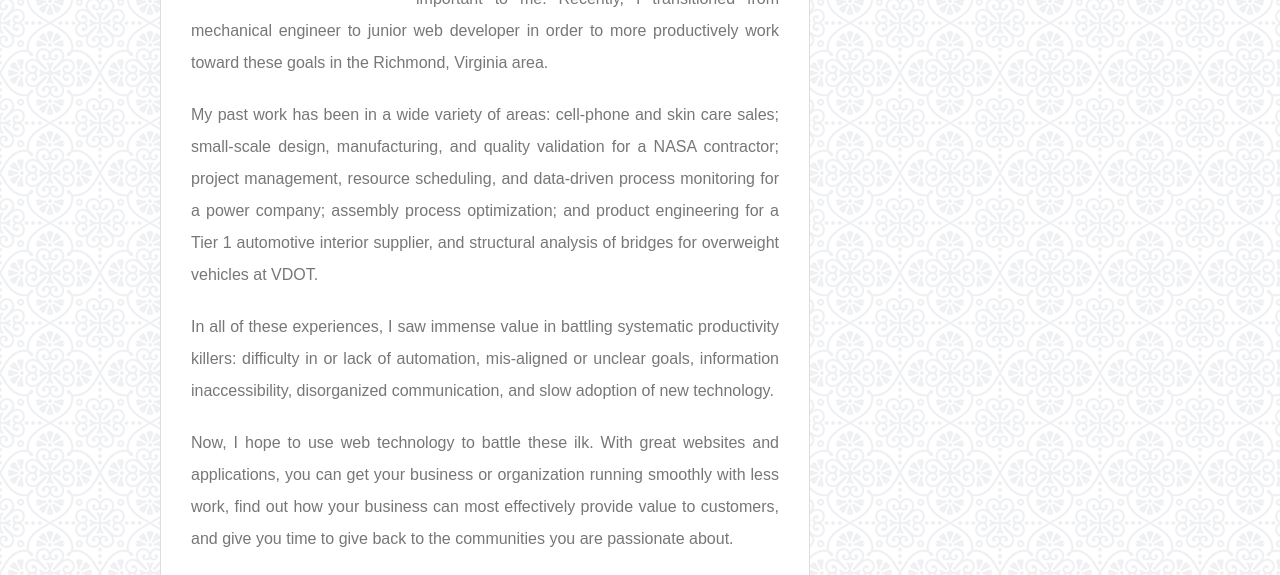
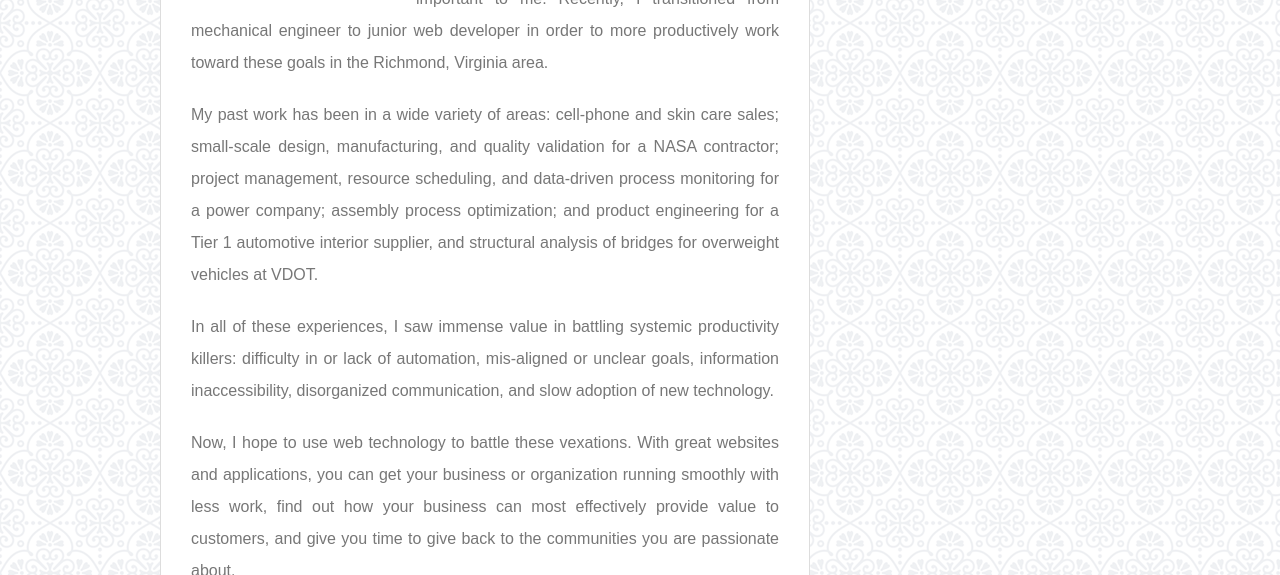
Before and after one commit to NA-Dev/basic_portfolio, a plain HTML site: page index.html in a window 1280 px wide. Shown: the part 377-952 px from the top of the page. Drawn offline with Linux system fonts and the light colour scheme.

Commit message:
changed a word, it did not mean what I thought it did

```diff
--- a/index.html
+++ b/index.html
@@ -39,10 +39,10 @@
                 My past work has been in a wide variety of areas: cell-phone and skin care sales; small-scale design, manufacturing, and quality validation for a NASA contractor; project management, resource scheduling, and data-driven process monitoring for a power company; assembly process optimization; and product engineering for a Tier 1 automotive interior supplier, and structural analysis of bridges for overweight vehicles at VDOT.
             </p>
             <p>
-                In all of these experiences, I saw immense value in battling <i>systematic</i> productivity killers: difficulty in or lack of automation, mis-aligned or unclear goals, information inaccessibility, disorganized communication, and slow adoption of new technology.
+                In all of these experiences, I saw immense value in battling <i>systemic</i> productivity killers: difficulty in or lack of automation, mis-aligned or unclear goals, information inaccessibility, disorganized communication, and slow adoption of new technology.
             </p>
             <p>
-                Now, I hope to use web technology to battle these ilk. With great websites and applications, you can get your business or organization running smoothly with less work, find out how your business can most effectively provide value to customers, and give you time to give back to the communities you are passionate about.
+                Now, I hope to use web technology to battle these vexations. With great websites and applications, you can get your business or organization running smoothly with less work, find out how your business can most effectively provide value to customers, and give you time to give back to the communities you are passionate about.
             </p>
         </main>
 
```
